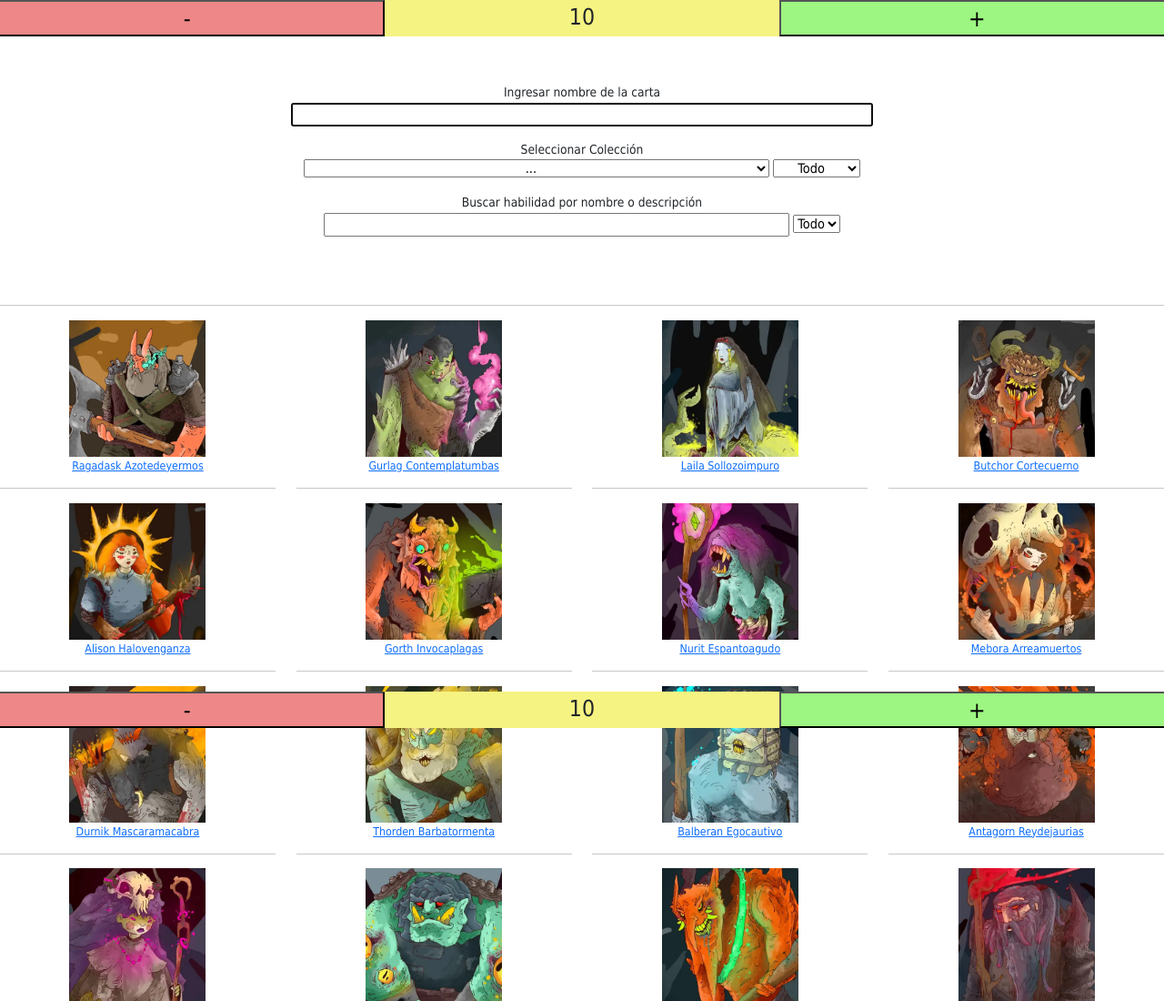
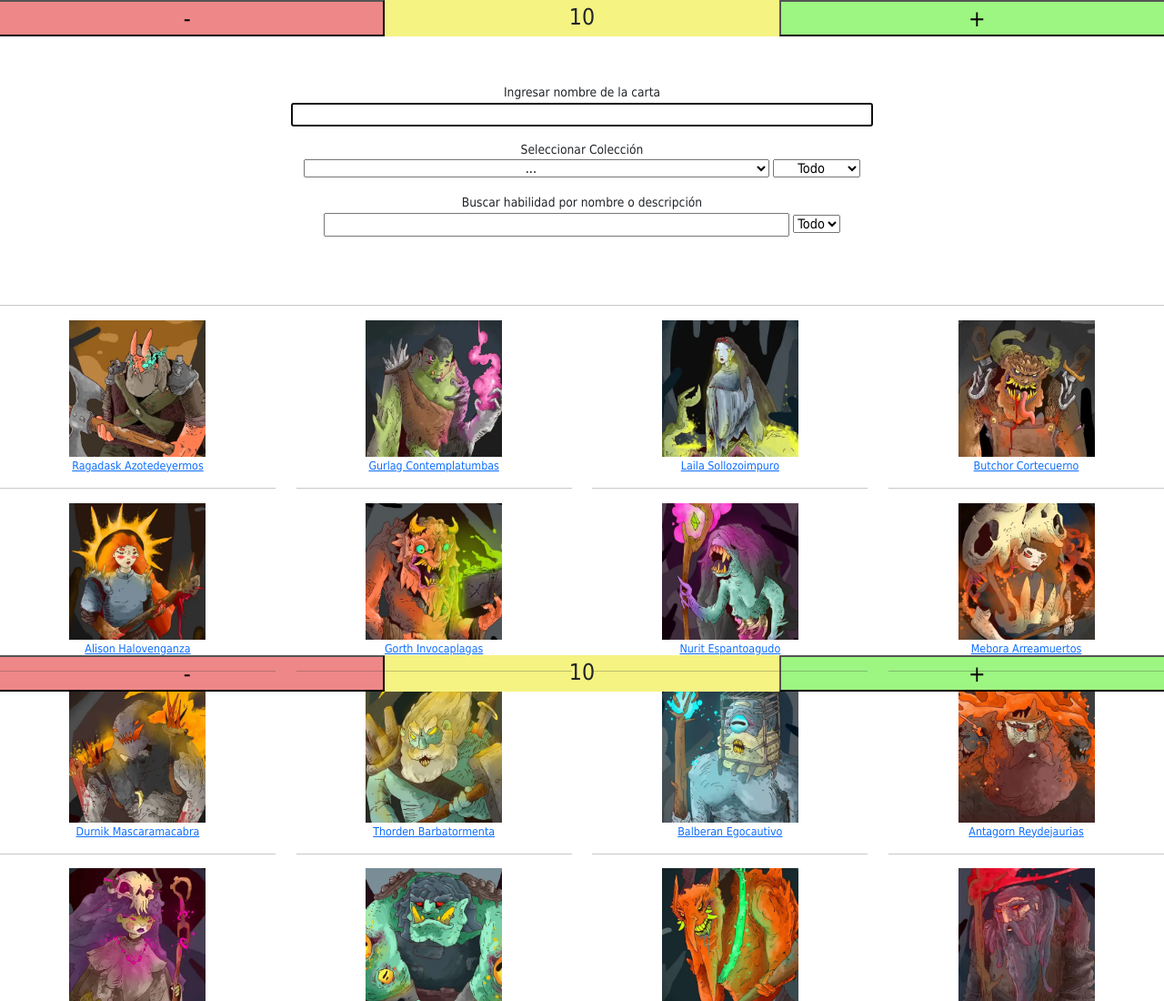
Before and after one commit to MatiasGLR/Atrum, a plain HTML site: page index.html in a window 1280 px wide. Shown: the top 1100 px of the page at 91% size. Drawn offline with nearby package versions, Linux system fonts and the light colour scheme.

Commit message:
Actualizar index.html

```diff
--- a/index.html
+++ b/index.html
@@ -73,7 +73,7 @@
         }
         #barra_vida_abajo {
             position: fixed;
-            bottom:0%;
+            bottom:5%;
             width:100%;
         }
         .vida_boton:hover {
```
